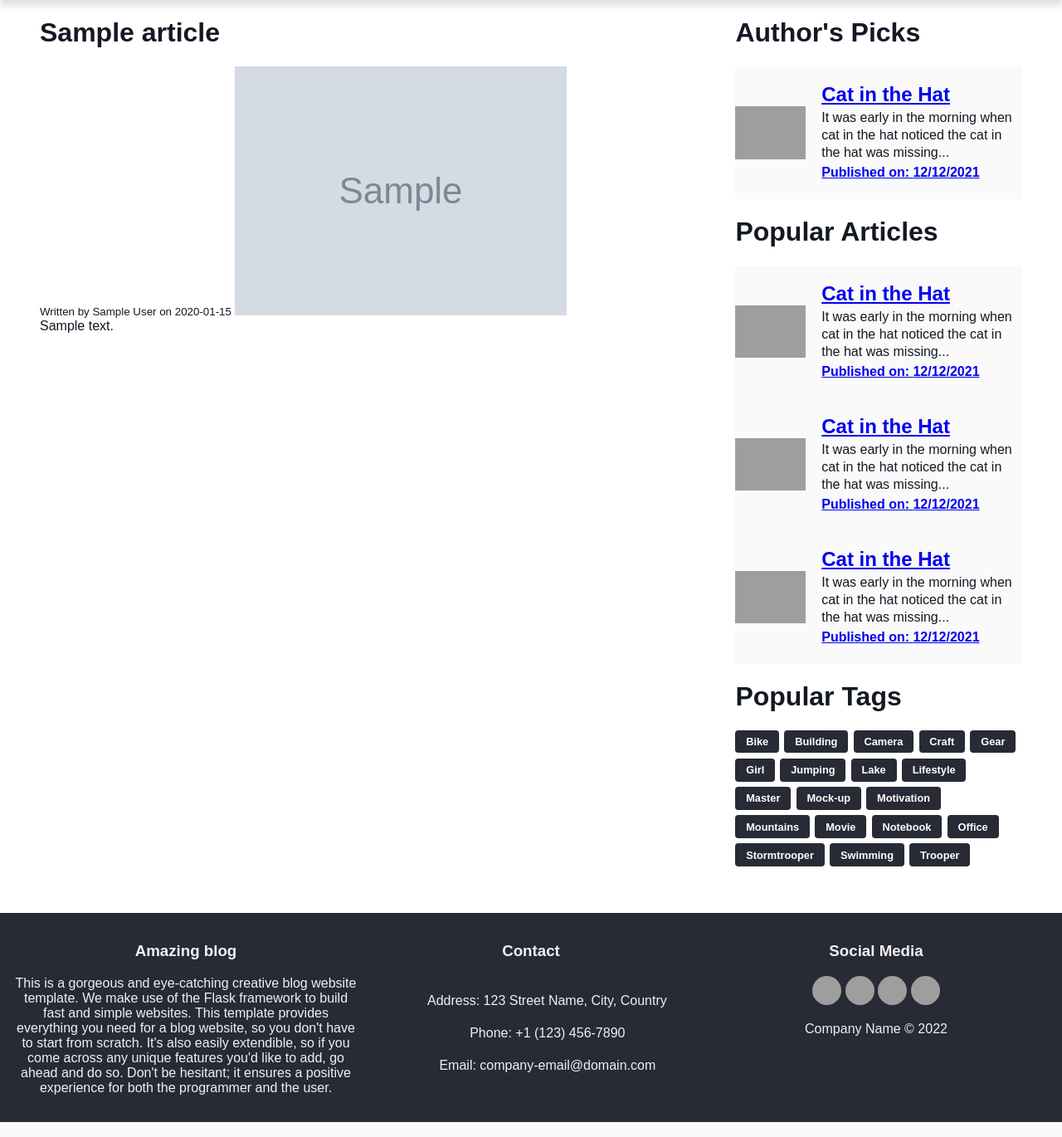
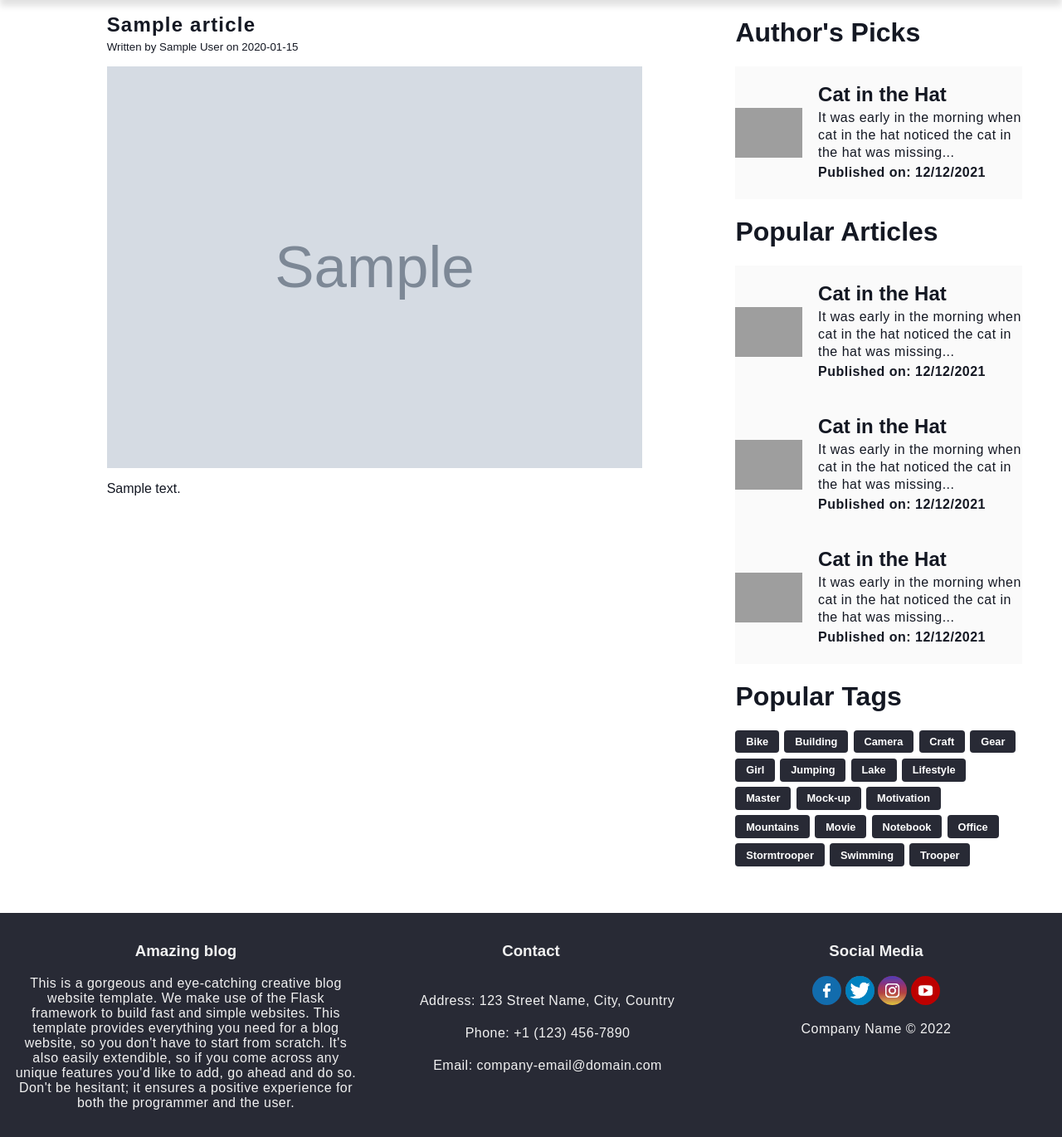
Before and after one commit to djeada/Flask-Blog, a Python web app: template src/templates/article.html in a window 1280 px wide. Shown: the part 50-1420 px from the top of the page at 83% size. Run offline with Jinja, Linux system fonts and the light colour scheme; the template is opened without the code that fills it: most values are stand-ins (such as "Sample title", 1, 10 or a date in 2020); grey boxes marked "Sample" are stand-in pictures; grey boxes are pictures that could not be loaded.

Commit message:
uploading static resources

```diff
--- a/src/static/css/main.css
+++ b/src/static/css/main.css
@@ -14,6 +14,19 @@ body {
 	box-sizing: border-box;
 	overflow-x: hidden;
 	color: #141823;
+}
+
+p {
+	-moz-osx-font-smoothing: grayscale;
+	-webkit-font-smoothing: antialiased !important;
+	-moz-font-smoothing: antialiased !important;
+	text-rendering: optimizelegibility !important;
+	letter-spacing: .03em;
+  }
+
+  a, a:hover, a:focus, a:active {
+	text-decoration: none;
+	color: inherit;
 }
 
 /* Section: Buttons */
@@ -159,7 +172,7 @@ table td {
 /*Section: Home title*/
 
 .site-title {
-	background: url(background.jpg);
+	background: url(/static/images/background.jpg);
 	background-size: cover;
 	height: 110vh;
 	justify-content: center;
@@ -196,7 +209,6 @@ table td {
 	line-height: 1.5;
 }
 
-
 /*Section: Home content*/
 
 .main-content {
@@ -218,6 +230,7 @@ table td {
 
 .articles-timeline {
 	position: relative;
+	margin-top: 5rem;
 }
 
 .articles-timeline:before {
@@ -267,6 +280,11 @@ table td {
 
 .vtimeline-content p {
 	font-size: 1em;
+}
+
+.vtimeline-content img {
+	width: 100%;
+	height: auto;
 }
 
 .vtimeline-point {
@@ -482,6 +500,18 @@ table td {
 	width: 80%;
 }
 
+.image-container {
+	width: 100%;
+	min-height: 100%;
+	max-height: auto;
+	overflow: hidden;
+}
+
+.image-container img {
+	width: 100%;
+	object-fit: contain;
+}
+
 /* Style the tab */
 
 .tab {
@@ -515,6 +545,11 @@ table td {
 	padding: 6px 12px;
 	border: 1px solid #ccc;
 	border-top: none;
+	margin-bottom: 3rem;
+}
+
+#Mission {
+	display: block;
 }
 
 /*Section: Dashboard*/
@@ -540,6 +575,62 @@ table td {
 .create-new-article-container button {
 	margin: 1rem;
 	align-self: flex-end;
+}
+
+/*Section: Article*/
+
+.article-container {
+	display: flex;
+	flex-direction: column;
+	justify-content: top;
+	align-items: left;
+	margin: 0 auto;
+	padding: 0;
+	width: 80%;
+	min-height: 80vh;
+	position: relative;
+}
+
+.article-container h1 {
+    font-size: 1.5em;
+    font-weight: bold;
+    margin-bottom: 5px;
+    letter-spacing: .05em
+}
+
+.article-container img {
+	width: 100%;
+	object-fit: contain;
+	margin-top: 1rem;
+	margin-bottom: 1rem;
+
+}
+
+/*Section: alerts*/
+
+.alert {
+	background-color: #282A35;
+	border-radius: 4px;
+	color: #fff;
+	display: inline-block;
+	font-size: 0.8em;
+	font-weight: 600;
+	margin-right: 0.5em;
+	margin-bottom: 0.5em;
+	padding: 0.5em 1em;
+	text-decoration: none;
+	transition: background-color 150ms, color 150ms;
+	user-select: none;
+	-webkit-user-select: none;
+	touch-action: manipulation;
+}
+
+.alert-success {
+	background-color: #057225;
+}
+
+.alert-danger {
+	background-color: #da1e1e;
 }
 
 /*Section: footer*/
@@ -584,7 +675,7 @@ table td {
 
 .icon-facebook {
 	color: white;
-	background-image: url('facebook.png');
+	background-image: url('/static/images/facebook.png');
 	background-color: #3b5998;
 }
 
@@ -593,7 +684,7 @@ table td {
 
 .icon-twitter {
 	color: white;
-	background-image: url('twitter.png');
+	background-image: url('/static/images/twitter.png');
 	background-color: #55acee;
 }
 
@@ -602,7 +693,7 @@ table td {
 
 .icon-instagram {
 	color: white;
-	background-image: url('instagram.png');
+	background-image: url('/static/images/instagram.png');
 	background-color: #e1306c;
 }
 
@@ -611,6 +702,6 @@ table td {
 
 .icon-youtube {
 	color: white;
-	background-image: url('youtube.png');
+	background-image: url('/static/images/youtube.png');
 	background-color: #bb0000;
 }
```
Also changed, not shown: src/static/images/background.jpg (added), src/static/images/default.jpg (added), src/static/images/facebook.png (added), src/static/images/instagram.png (added), src/static/images/students.jpg (added), src/static/images/twitter.png (added), src/static/images/youtube.png (added).
